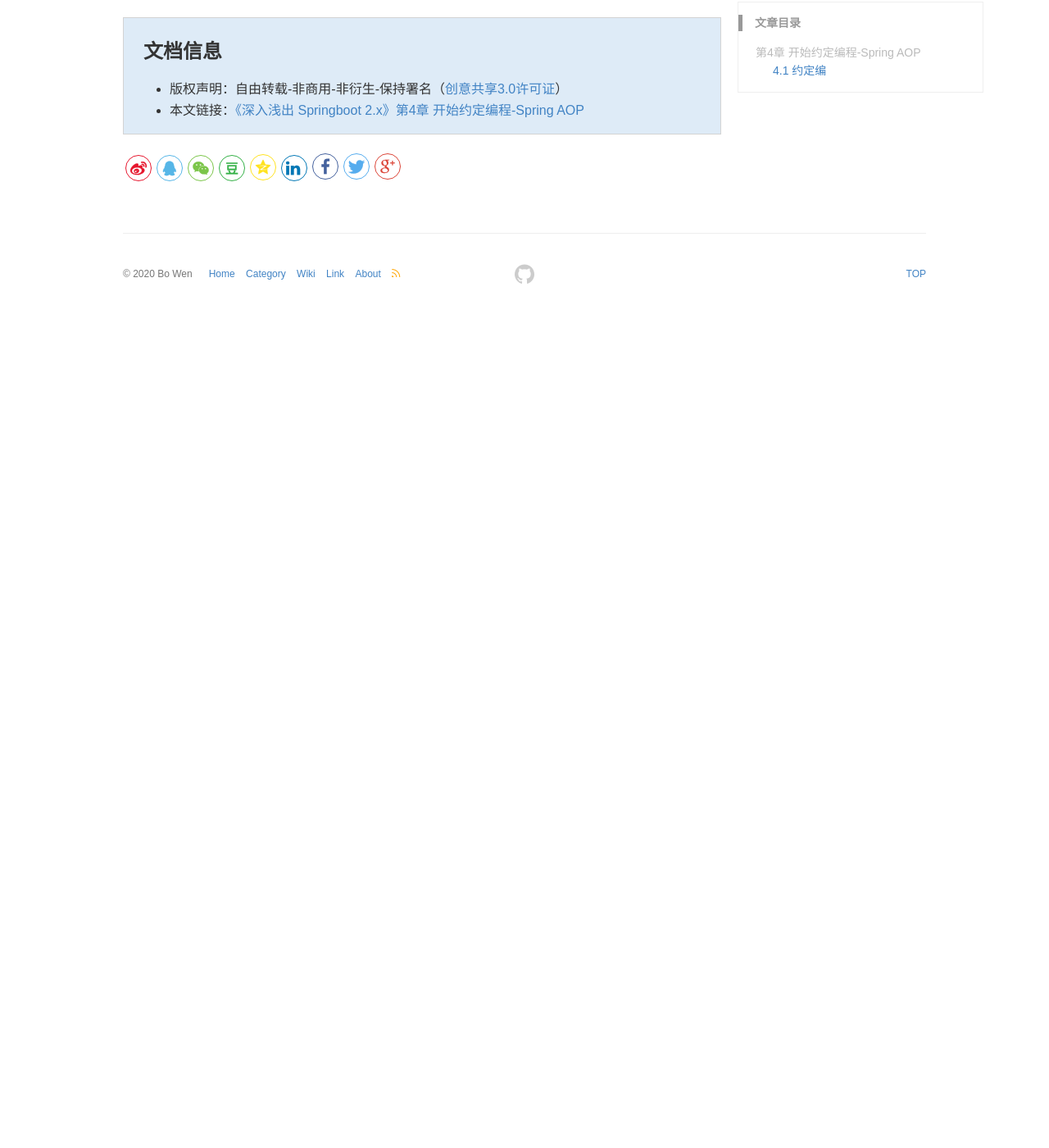
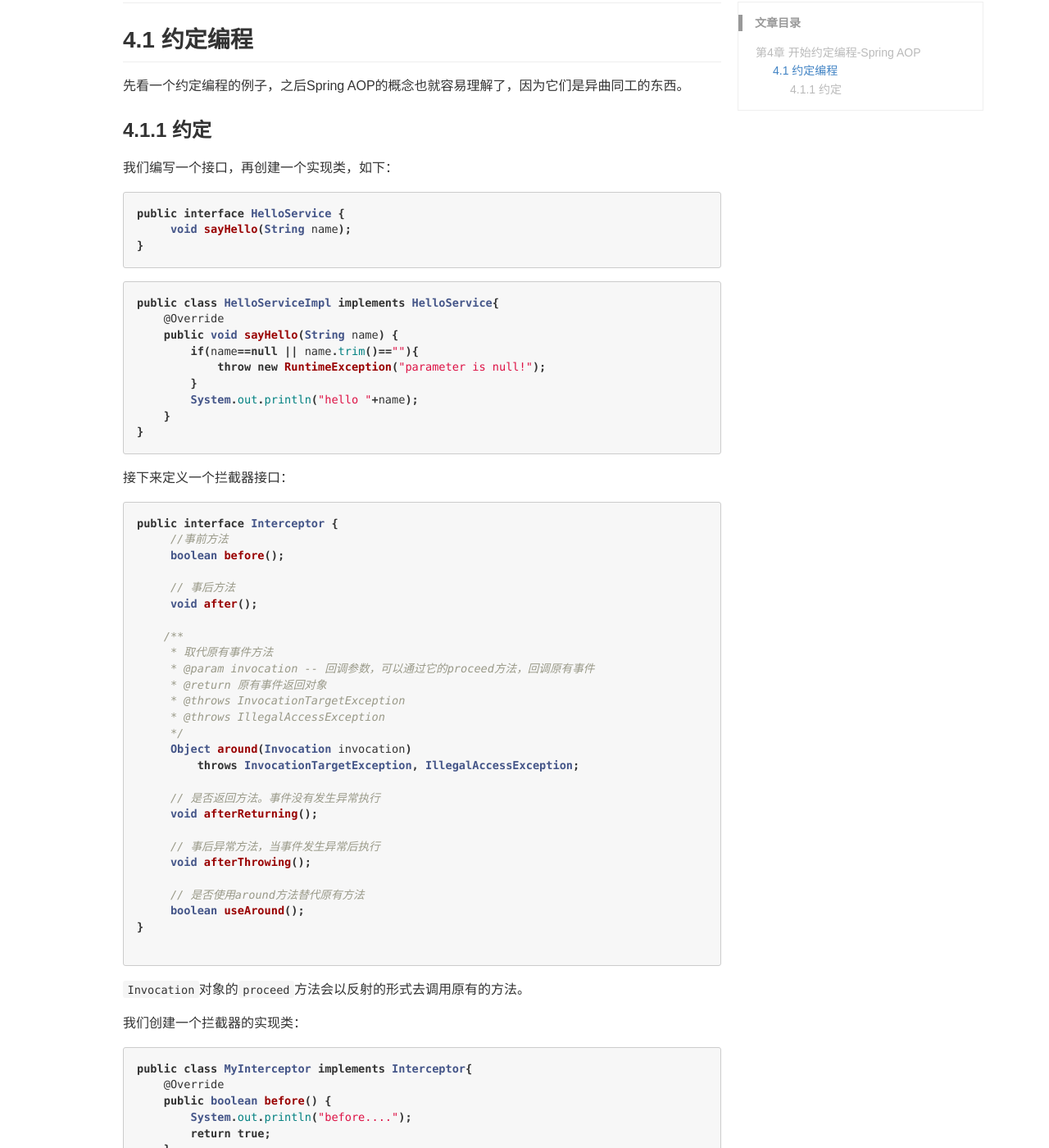
Before and after one commit to wenb1/wenb1.github.io, a Jekyll site: the page built from _posts/2020-05-25-shen-ru-qian-chu-springboot-4.md, in a window 1280 px wide and 1400 px high, scrolled down 403 px. Shown: the whole window at 82% size. Built offline with Jekyll 4.4.1, drawn with Linux system fonts in a browser that asks for light colours; comment, search, counter and statistics services are not loaded; before the commit the page ends 900 px from its top, so only the background shows below that; some of the changed text lies outside the part shown.

Commit message:
modify blog

````diff
--- a/_posts/2020-05-25-shen-ru-qian-chu-springboot-4.md
+++ b/_posts/2020-05-25-shen-ru-qian-chu-springboot-4.md
@@ -6,6 +6,113 @@ description: 了解springboot的AOP
 keywords: Springboot, AOP
 ---
 
+对于约定编程， 首先需要记住的是约定的流程是什么，然后就可以完成对应的任务，却不需要知道底层设计者是怎么将约定的内容织入对应的流程中的。
+
 # 第4章 开始约定编程-Spring AOP
 
-## 4.1 约定编
+## 4.1 约定编程
+
+先看一个约定编程的例子，之后Spring AOP的概念也就容易理解了，因为它们是异曲同工的东西。
+
+### 4.1.1 约定
+
+我们编写一个接口，再创建一个实现类，如下：
+
+```java
+public interface HelloService {
+     void sayHello(String name);
+}
+```
+
+```java
+public class HelloServiceImpl implements HelloService{
+    @Override
+    public void sayHello(String name) {
+        if(name==null || name.trim()==""){
+            throw new RuntimeException("parameter is null!");
+        }
+        System.out.println("hello "+name);
+    }
+}
+```
+
+接下来定义一个拦截器接口：
+
+```java
+public interface Interceptor {
+     //事前方法
+     boolean before();
+
+     // 事后方法
+     void after();
+
+    /**
+     * 取代原有事件方法
+     * @param invocation -- 回调参数，可以通过它的proceed方法，回调原有事件
+     * @return 原有事件返回对象
+     * @throws InvocationTargetException
+     * @throws IllegalAccessException
+     */
+     Object around(Invocation invocation)
+         throws InvocationTargetException, IllegalAccessException;
+
+     // 是否返回方法。事件没有发生异常执行
+     void afterReturning();
+
+     // 事后异常方法，当事件发生异常后执行
+     void afterThrowing();
+
+     // 是否使用around方法替代原有方法
+     boolean useAround();
+}
+
+```
+
+`Invocation`对象的`proceed`方法会以反射的形式去调用原有的方法。
+
+我们创建一个拦截器的实现类：
+
+```java
+public class MyInterceptor implements Interceptor{
+    @Override
+    public boolean before() {
+        System.out.println("before....");
+        return true;
+    }
+
+    @Override
+    public void after() {
+        System.out.println("after...");
+    }
+
+    @Override
+    public Object around(Invocation invocation) throws Throwable {
+        System.out.println("around before...");
+        Object obj=invocation.proceed();
+        System.out.println("around after...");
+        return obj;
+    }
+
+    @Override
+    public void afterReturning() {
+        System.out.println("afterReturning...");
+    }
+
+    @Override
+    public void afterThrowing() {
+        System.out.println("afterThrowing...");
+    }
+
+    @Override
+    public boolean useAround() {
+        return true;
+    }
+}
+
+```
+
+这个拦截器的功能也不复杂， 接着就要谈谈我和你的约定了。约定是本节的核心，也是Spring AOP 的本质。我先提供一个类一`ProxyBean`使用，它有一个静态的(`static`)方法：
+
+```java
+public static Object getProxyBean(Object target, Interceptor interceptor)
+```
````
Also changed, not shown: _posts/2020-05-24-java-concurrency.md (+2 -2 lines), _posts/2020-06-03-java-concurrency-terminate.md (+42 -0 lines), _posts/2020-06-06-java-concurrency-cooperation.md (added, +23 -0 lines).
